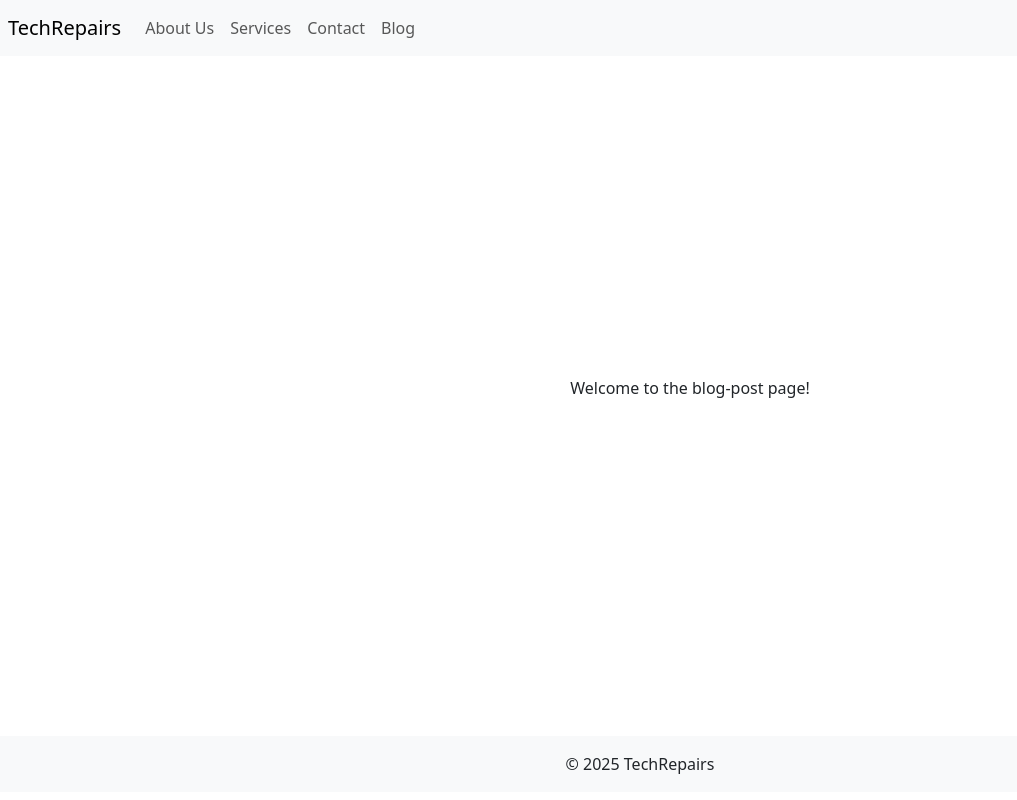
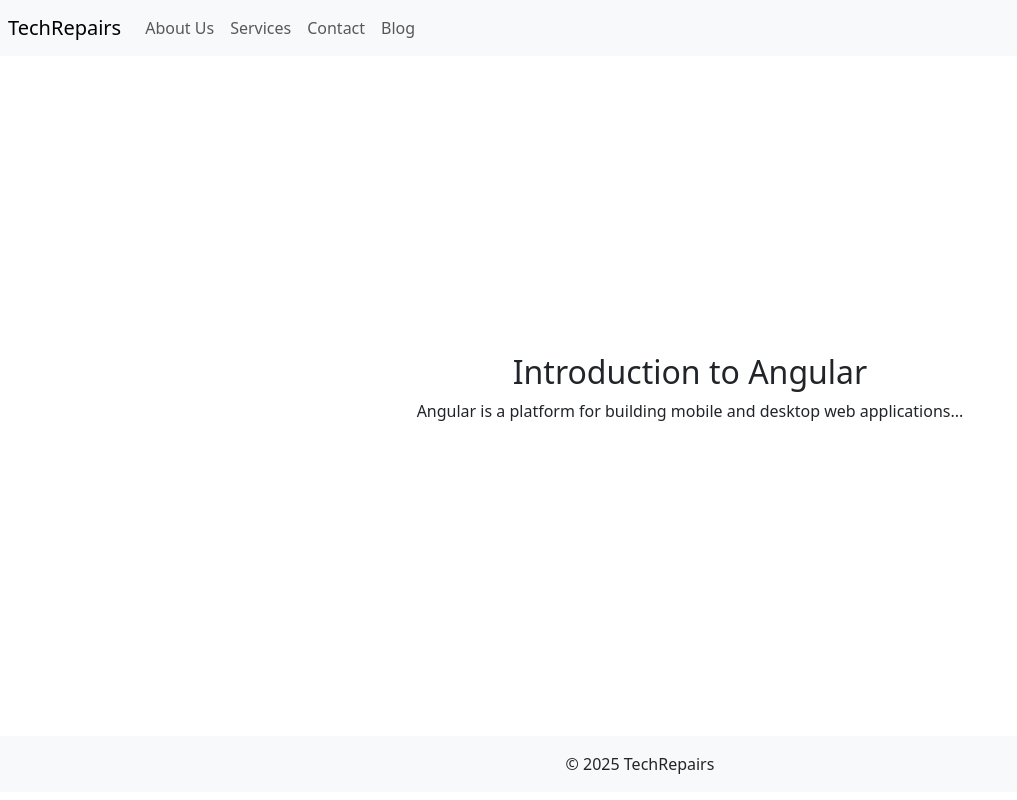
Before and after one commit to thato-c/automatic-computing-machine, an Angular app in the folder TechRepairs/: page /blog/1 in a window 1280 px wide. Shown: the whole page, without its empty margins (0-1017 px from the left). Built offline with nearby package versions, Linux system fonts and the light colour scheme.

Commit message:
Update Blog Post Component Logic

```diff
--- a/TechRepairs/src/app/blog/blog-post/blog-post.component.html
+++ b/TechRepairs/src/app/blog/blog-post/blog-post.component.html
@@ -1,3 +1,10 @@
 <div class="container">
-    <p>Welcome to the blog-post page!</p>
+    <div *ngIf="post; else notFound">
+    <h2>{{ post.title }}</h2>
+    <p>{{ post.content }}</p>
 </div>
+<ng-template #notFound>
+    <p>Blog post not found</p>
+</ng-template>
+
+</div>
--- a/TechRepairs/src/app/blog/blog-post/blog-post.component.ts
+++ b/TechRepairs/src/app/blog/blog-post/blog-post.component.ts
@@ -1,11 +1,25 @@
-import { Component } from '@angular/core';
+import { Component, OnInit } from '@angular/core';
+import { BlogPost } from '../../models/blog.model';
+import { BlogService } from '../../services/blog.service';
+import { ActivatedRoute } from '@angular/router';
+import { CommonModule } from '@angular/common';
 
 @Component({
   selector: 'app-blog-post',
-  imports: [],
+  imports: [ CommonModule ],
   templateUrl: './blog-post.component.html',
   styleUrl: './blog-post.component.css'
 })
-export class BlogPostComponent {
+export class BlogPostComponent implements OnInit {
+  post: BlogPost | undefined;
 
+  constructor(
+    private route: ActivatedRoute,
+    private blogService: BlogService
+  ){}
+
+  ngOnInit(): void{
+    const id = Number(this.route.snapshot.paramMap.get('id'));
+    this.post = this.blogService.getPostsById(id);
+  }
 }
```
